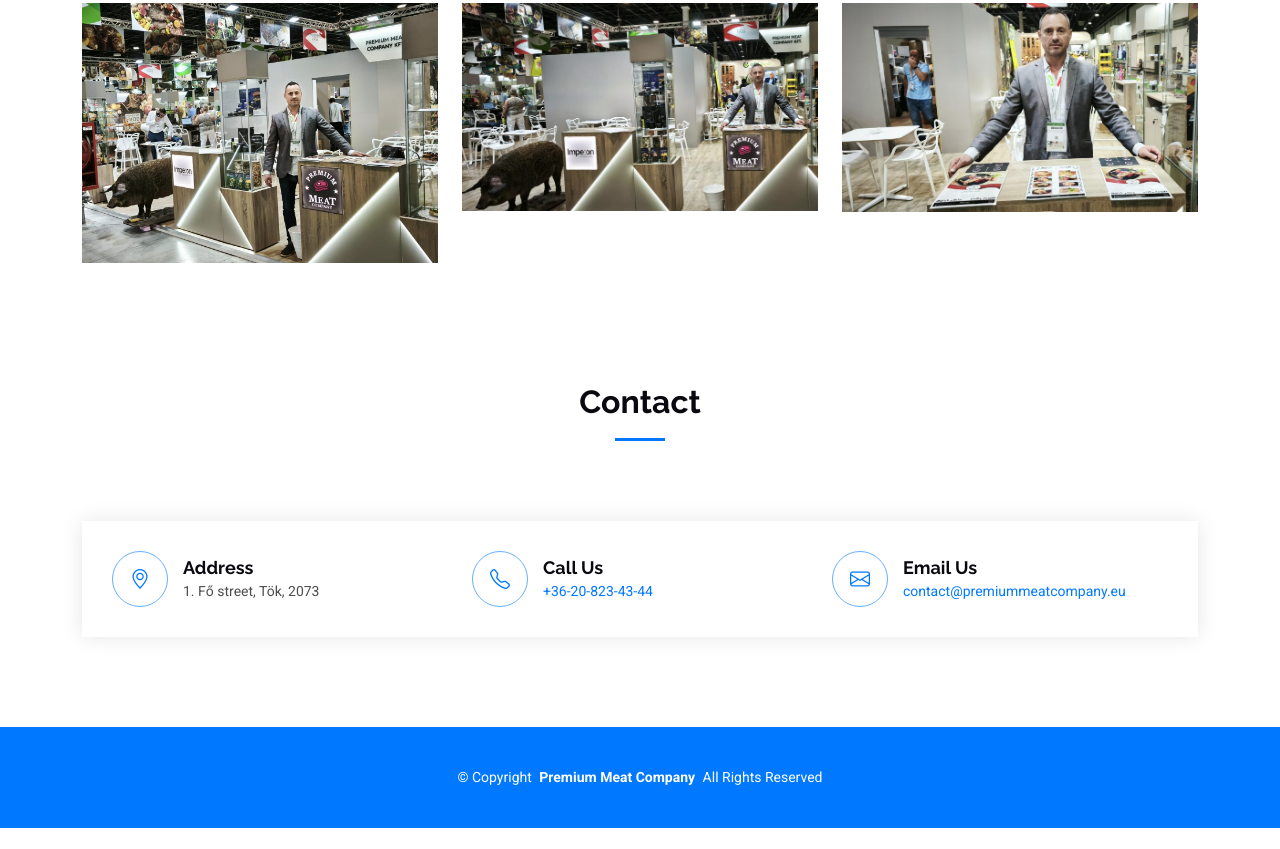
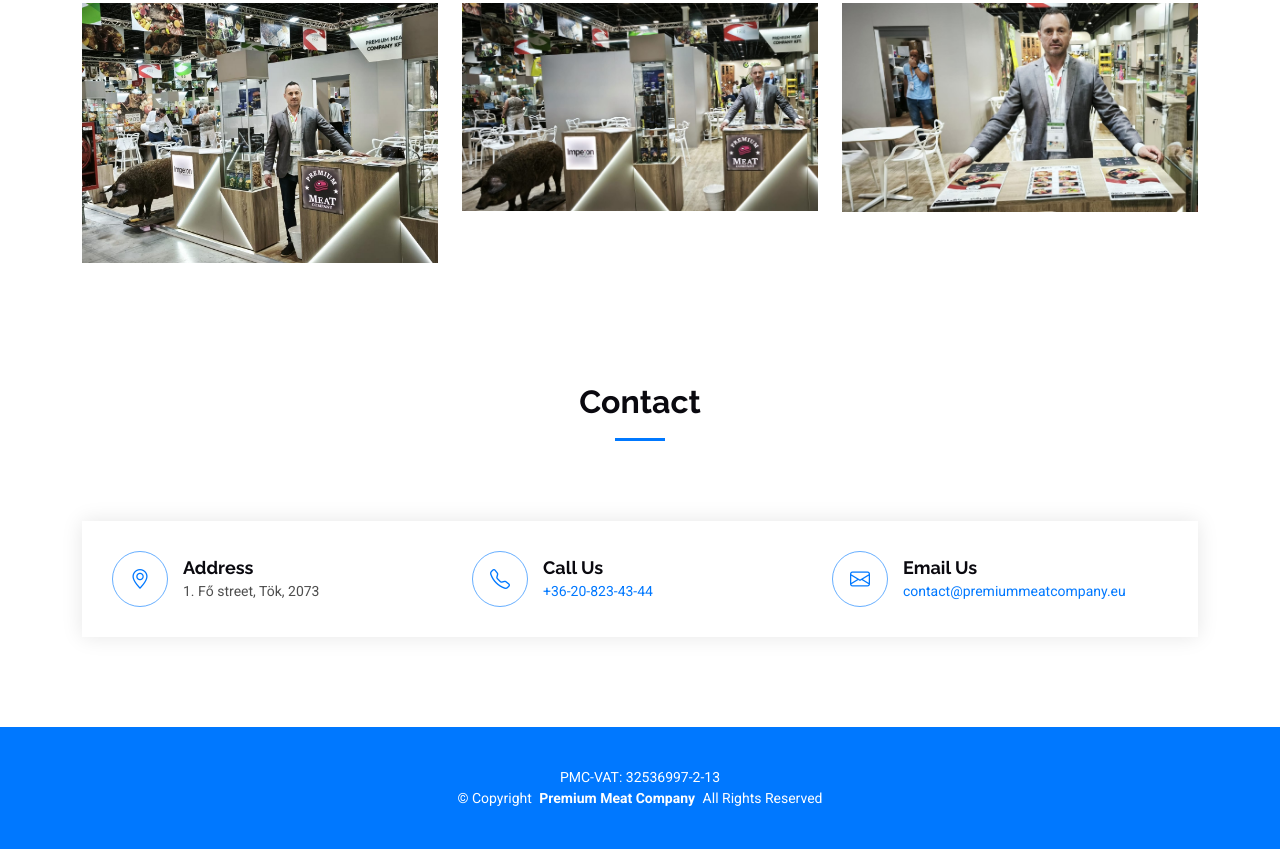
Before and after one commit to premiummeatcompany/premiummeatcompany.github.io, a plain HTML site: page index.html in a window 1280 px wide. Shown: the part 2318-3167 px from the top of the page. Before the commit the page ends 3146 px from the top, so only its background shows below. Drawn offline with Linux system fonts and the light colour scheme.

Commit message:
VAT Number

```diff
--- a/index.html
+++ b/index.html
@@ -819,7 +819,12 @@ Beyond duck, we also offer a wide selection of processed meat products, ensuring
 
   <footer id="footer" class="footer accent-background">
 
+
+
     <div class="container">
+      <div class="copyright text-center ">
+        <p>PMC-VAT: 32536997-2-13</p>
+      </div>
       <div class="copyright text-center ">
         <p>© <span>Copyright</span> <strong class="px-1 sitename">Premium Meat Company</strong> <span>All Rights Reserved</span></p>
       </div>
```
